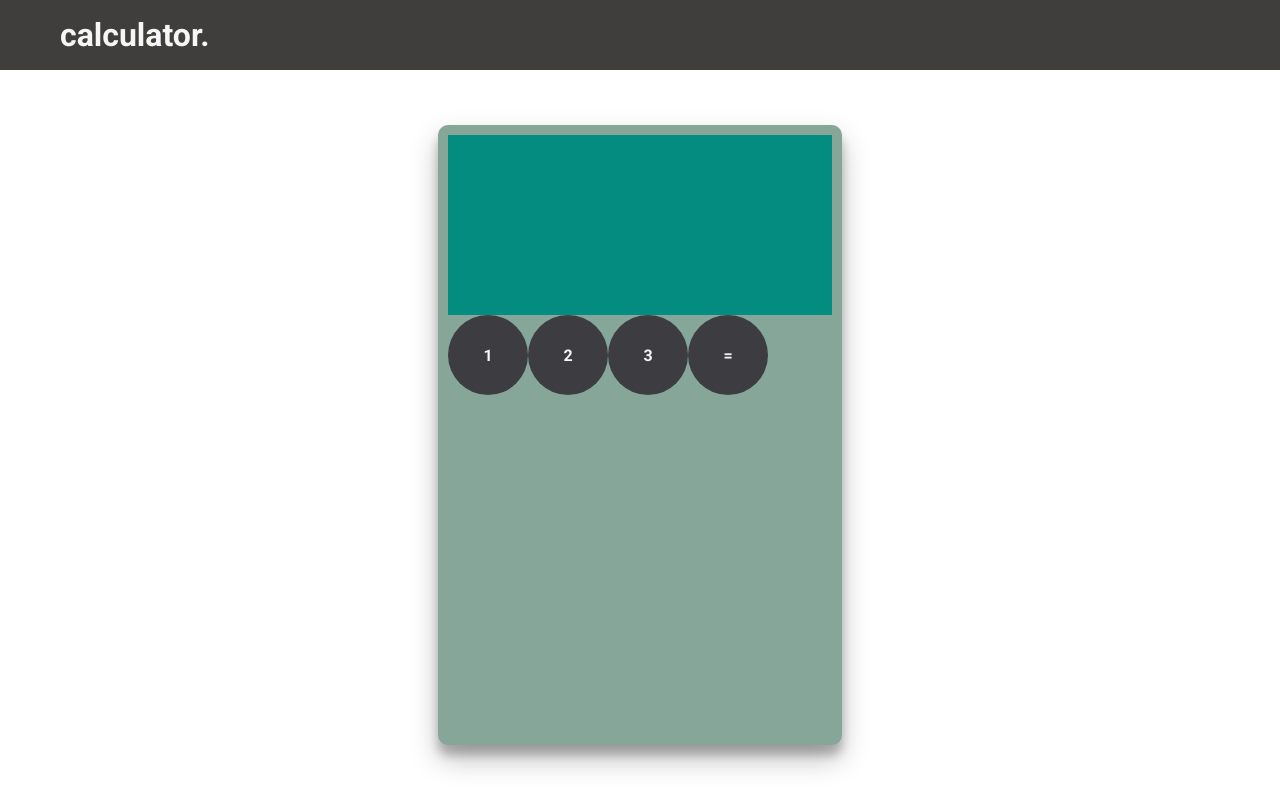
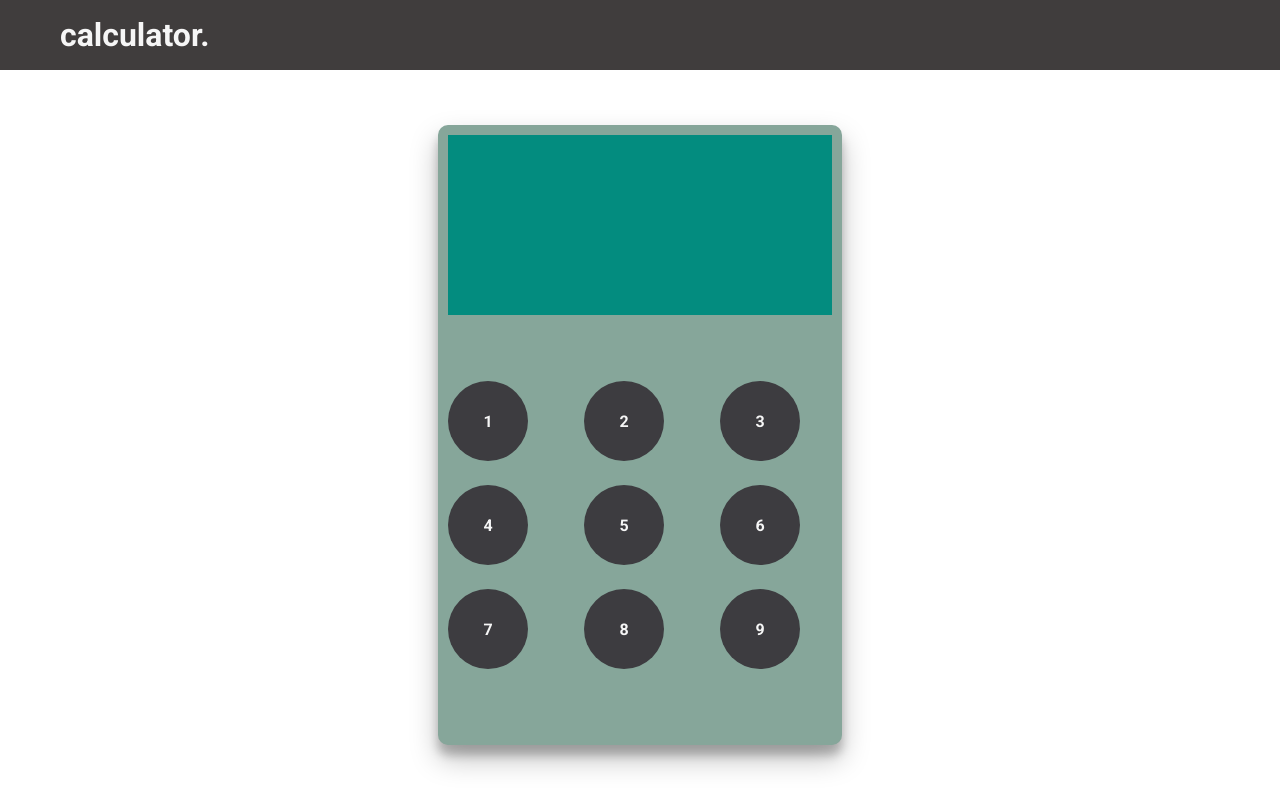
Before and after one commit to mateib47/web-calculator, a React (Create React App) app: page / in a window 1280 px wide. Built offline with nearby package versions, Linux system fonts and the light colour scheme; a web font is replaced by a local one.

Commit message:
add mui grid, digits and expr state

```diff
--- a/package.json
+++ b/package.json
@@ -3,6 +3,9 @@
   "version": "0.1.0",
   "private": true,
   "dependencies": {
+    "@emotion/react": "^11.9.0",
+    "@emotion/styled": "^11.8.1",
+    "@mui/material": "^5.8.3",
     "@testing-library/jest-dom": "^5.16.4",
     "@testing-library/react": "^13.3.0",
     "@testing-library/user-event": "^13.5.0",
--- a/src/components/Button/Button.jsx
+++ b/src/components/Button/Button.jsx
@@ -1,8 +1,10 @@
 import './button.scss'
 
-const Button = ({character, id}) => {
+const Button = ({character, id, setExpr, expr}) => {
+
+
   return (
-    <div className='button'>{character}</div>
+    <div className='button' id={id} onClick={() => {setExpr('' + expr + character)}}>{character}</div>
   )
 }
 
--- a/src/components/Calculator/Calculator.jsx
+++ b/src/components/Calculator/Calculator.jsx
@@ -1,22 +1,42 @@
-import './calculator.scss';
-import Button from '../Button/Button';
+import "./calculator.scss";
+import Button from "../Button/Button";
+import Box from "@mui/material/Box";
+import Paper from "@mui/material/Paper";
+import Grid from "@mui/material/Grid";
+import { useState } from "react";
 
 const Calculator = () => {
+  const [expr, setExpr] = useState("");
+
+  let chars = [
+    { char: "1", id: "one" },
+    { char: "2", id: "two" },
+    { char: "3", id: "three" },
+    { char: "4", id: "four" },
+    { char: "5", id: "five" },
+    { char: "6", id: "six" },
+    { char: "7", id: "seven" },
+    { char: "8", id: "eight" },
+    { char: "9", id: "nine" },
+  ];
   return (
-    <div className='calculator'>
-        <div className="top">
+    <div className="calculator">
+      <div className="top">
+        <div className="textBox">{expr}</div>
+      </div>
+      <div className="bottom">
+        <Box sx={{ flexGrow: 1 }}>
+          <Grid container spacing={3}>
+            {chars.map((c) => (
+              <Grid item xs={4}>
+                <Button character={c.char} id={c.id} setExpr={setExpr} expr={expr} />
+              </Grid>
+            ))}
+          </Grid>
+        </Box>
+      </div>
+    </div>
+  );
+};
 
-        </div>
-        <div className="bottom">
-            <Button character={'1'} id={'one'}/>
-            <Button character={'2'} id={'two'}/>
-            <Button character={'3'} id={'three'}/>
-            <Button character={'='} id={'equals'}/>
-
-
-        </div>
-    </div>
-  )
-}
-
-export default Calculator
+export default Calculator;
--- a/src/components/Calculator/calculator.scss
+++ b/src/components/Calculator/calculator.scss
@@ -15,5 +15,7 @@
     .bottom{
         flex: 0.7;
         display: flex;
+        justify-content: center;
+        align-items: center;
     }
 }
```
Also changed, not shown: 1 other file (tests, documents, lock files or other folders).
